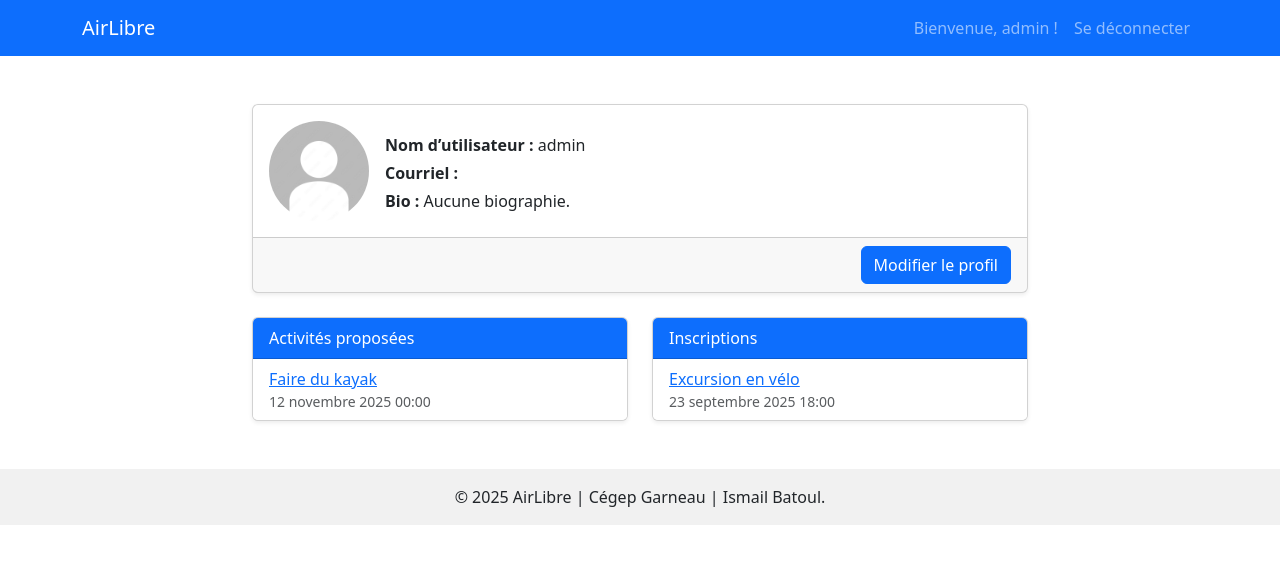
After one commit to ismailBatoul001/TP1_Django, a Django app: page /profile/ in a window 1280 px wide. The commit adds this page. Shown: the top 564 px of the page. Run offline with Django 5.2, Linux system fonts and the light colour scheme; a user stored in the database is signed in; data comes from the database, SQL or seed files in the repository; both versions use the stored data as it was after the commit.

Commit message:
feat : ajout du profil et de la modification du profil

```diff
--- a/TP3/TP3/urls.py
+++ b/TP3/TP3/urls.py
@@ -17,6 +17,8 @@ Including another URLconf
 from django.contrib import admin
 from django.urls import include, path
 from activities import views
+from django.conf import settings
+from django.conf.urls.static import static
 
 urlpatterns = [
     path("activities/", include("activities.urls")),
@@ -24,3 +26,6 @@ urlpatterns = [
     path('accounts/login/', views.custom_login, name='login'),
     path('', include('activities.urls')),
 ]
+
+if settings.DEBUG:
+    urlpatterns += static(settings.MEDIA_URL, document_root=settings.MEDIA_ROOT)
--- a/TP3/activities/models.py
+++ b/TP3/activities/models.py
@@ -44,7 +44,7 @@ class Activity(models.Model):
     end_time = models.DateTimeField(verbose_name="Date et heure de fin")
     proposer = models.ForeignKey(User, on_delete=models.CASCADE, related_name='proposed_activities', verbose_name="Organisateur")
     attendees = models.ManyToManyField(User, blank=True, related_name='attended_activities', verbose_name="Participants")
-    category = models.ForeignKey(Category, on_delete=models.SET_NULL, null=True, related_name='activities', verbose_name="Catégorie")
+    category = models.ForeignKey(Category, on_delete=models.SET_NULL, blank=True, null=True, related_name='activities', verbose_name="Catégorie")
 
     def clean(self):
         super().clean()
--- a/TP3/activities/templates/registration/activity_detail.html
+++ b/TP3/activities/templates/registration/activity_detail.html
@@ -12,7 +12,7 @@
         <li class="list-group-item"><strong>Fin :</strong> {{ activity.end_time }}</li>
         <li class="list-group-item">
             <strong>Organisateur :</strong>
-            {{ activity.proposer.username }}</a>
+            <a href="{% url 'profile' %}">{{ activity.proposer.username }}</a>
         </li>
         <li class="list-group-item">
             <strong>Participants :</strong>
--- /dev/null
+++ b/TP3/activities/templates/registration/profile.html
@@ -0,0 +1,76 @@
+{% extends "base.html" %}
+{% load static %}
+
+{% block content %}
+<div class="container mt-5" style="max-width: 800px;">
+    <div class="card mb-4 shadow-sm">
+        <div class="card-body d-flex align-items-center">
+            {% if user.avatar %}
+                <img src="{{ user.avatar.url }}"
+                     alt="Avatar de {{ user.username }}"
+                     class="rounded-circle me-3"
+                     width="100" height="100">
+            {% else %}
+                <img src="{{ MEDIA_URL }}avatars/default-avatar.png"
+                    alt="Avatar par défaut"
+                    class="rounded-circle me-3"
+                    width="100" height="100">
+            {% endif %}
+            <div>
+                <h4 class="card-title mb-1">{{ user.first_name }} {{ user.last_name }}</h4>
+                <p class="mb-1"><strong>Nom d’utilisateur :</strong> {{ user.username }}</p>
+                <p class="mb-1"><strong>Courriel :</strong> {{ user.email }}</p>
+                <p class="mb-0"><strong>Bio :</strong> {{ user.bio|default:"Aucune biographie." }}</p>
+            </div>
+        </div>
+        <div class="card-footer text-end">
+            <a href="{% url 'edit_profile' %}" class="btn btn-primary">Modifier le profil</a>
+        </div>
+    </div>
+    <div class="row">
+        <div class="col-md-6 mb-4">
+            <div class="card shadow-sm">
+                <div class="card-header bg-primary text-white">
+                    Activités proposées
+                </div>
+                <ul class="list-group list-group-flush">
+                    {% for activity in user.proposed_activities.all %}
+                        <li class="list-group-item">
+                            <a href="{% url 'activity_detail' activity.id %}">
+                                {{ activity.title }}
+                            </a>
+                            <small class="text-muted d-block">
+                                {{ activity.start_time }}
+                            </small>
+                        </li>
+                    {% empty %}
+                        <li class="list-group-item text-muted">Aucune activité proposée.</li>
+                    {% endfor %}
+                </ul>
+            </div>
+        </div>
+        <div class="col-md-6 mb-4">
+            <div class="card shadow-sm">
+                <div class="card-header bg-primary text-white">
+                    Inscriptions
+                </div>
+                <ul class="list-group list-group-flush">
+                    {% for activity in user.attended_activities.all %}
+                        <li class="list-group-item">
+                            <a href="{% url 'activity_detail' activity.id %}">
+                                {{ activity.title }}
+                            </a>
+                            <small class="text-muted d-block">
+                                {{ activity.start_time }}
+                            </small>
+                        </li>
+                    {% empty %}
+                        <li class="list-group-item text-muted">Aucune inscription.</li>
+                    {% endfor %}
+                </ul>
+            </div>
+        </div>
+    </div>
+
+</div>
+{% endblock %}
--- a/TP3/activities/urls.py
+++ b/TP3/activities/urls.py
@@ -1,10 +1,10 @@
 from django.urls import path
 from . import views
 from django.conf import settings
-from django.conf.urls.static import static
-from django.contrib.auth import views as auth_views
 
 urlpatterns = [
+    path('profile/', views.profile, name='profile'),
+    path('profile/edit/', views.edit_profile, name='edit_profile'),
     path('activity/new/', views.create_activity, name='create_activity'),
     path('activity/<int:pk>/subscribe/', views.subscribe_activity, name='subscribe_activity'),
     path('activity/<int:pk>/unsubscribe/', views.unsubscribe_activity, name='unsubscribe_activity'),
@@ -12,4 +12,4 @@ urlpatterns = [
     path("logout/", views.custom_logout, name="logout"),
     path("signup/", views.register, name="signup"),
     path("", views.base, name="home"),
-]+ static(settings.STATIC_URL, document_root=settings.STATIC_ROOT)
+]
--- a/TP3/activities/views.py
+++ b/TP3/activities/views.py
@@ -1,14 +1,11 @@
 from django.shortcuts import render
-from django.http import HttpResponse
 from django.contrib.auth import authenticate, login, logout
 from django.shortcuts import redirect
 from django.contrib import messages
-from .forms import RegisterForm
-from .forms import CustomAuthenticationForm
+from .forms import CustomAuthenticationForm, EditProfileForm, ActivityForm, RegisterForm
 from .models import Activity
 from django.core.exceptions import ValidationError
-from .forms import ActivityForm
-from django.contrib.auth.decorators import login_required
+from django.conf import settings
 
 def base(request):
     activities = Activity.objects.all()
@@ -110,3 +107,24 @@ def create_activity(request):
     return render(request, 'registration/create_activity.html', {
         'form': form,
     })
+
+def profile(request):
+    if not request.user.is_authenticated:
+        return redirect('login')
+    MEDIA_URL = settings.MEDIA_URL
+    return render(request, 'registration/profile.html', {'MEDIA_URL': MEDIA_URL})
+
+def edit_profile(request):
+    if not request.user.is_authenticated:
+        return redirect('login')
+    if request.method == 'POST':
+        form = EditProfileForm(request.POST, instance=request.user)
+        if form.is_valid():
+            form.save()
+            messages.success(request, 'Profil mis à jour avec succès !')
+            return redirect('profile')
+        else:
+            messages.error(request, 'Veuillez corriger les erreurs ci-dessous.')
+
+    form = EditProfileForm(instance=request.user)
+    return render(request, 'registration/edit_profile.html', {'form': form})
```
Also changed, not shown: TP3/TP3/settings.py (+7 -0 lines), TP3/activities/forms.py (+14 -0 lines), TP3/activities/templates/registration/edit_profile.html (added, +31 -0 lines), TP3/activities/migrations/0002_alter_category_name.py (added), TP3/activities/migrations/0003_alter_activity_category_alter_category_name.py (added), TP3/db.sqlite3, TP3/media/avatars/default-avatar.png (added), TP3/media/avatars/fortnite-character-clipart-base-1.png (renamed from TP3/avatars/fortnite-character-clipart-base-1.png), TP3/media/avatars/fortnite-character-clipart-base-1_JT2PojC.png (renamed from TP3/avatars/fortnite-character-clipart-base-1_JT2PojC.png), TP3/media/avatars/fortnite-character-clipart-base-1_dXaLPDH.png (renamed from TP3/avatars/fortnite-character-clipart-base-1_dXaLPDH.png), TP3/media/avatars/fortnite-character-clipart-base-1_v8MB6li.png (renamed from TP3/avatars/fortnite-character-clipart-base-1_v8MB6li.png).
